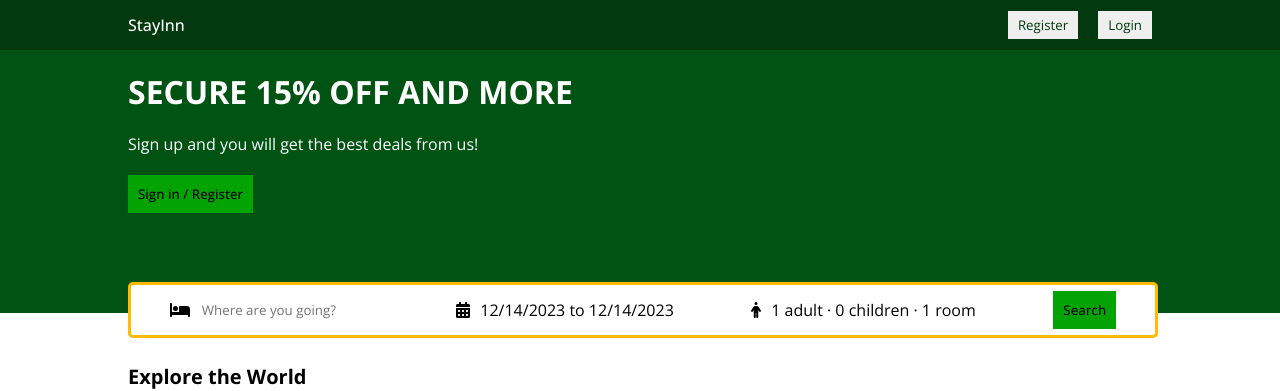
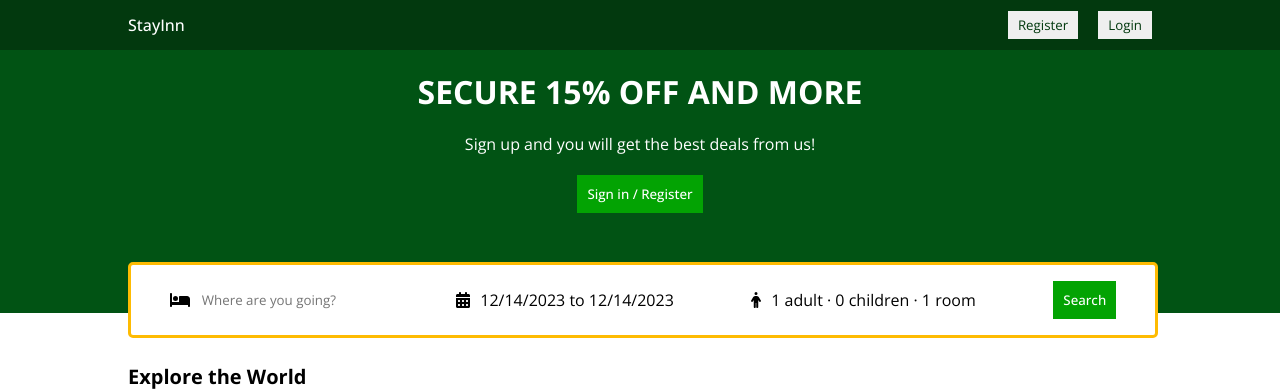
Before and after one commit to Hy371449/Booking-App, a React (Create React App) app in the folder client/: page / in a window 1280 px wide. Shown: the top 391 px of the page. Built offline with nearby package versions, Linux system fonts and the light colour scheme; no server answers.

Commit message:
Update header.css

```diff
--- a/client/src/components/header/header.css
+++ b/client/src/components/header/header.css
@@ -14,6 +14,14 @@
 
 .headerContainer.listMode {
   margin: 20px 0px 0px 0px;
+}
+
+.headerCenter {
+  display: flex;
+  justify-content: center;
+  align-items: center;
+  flex-direction: column;
+  width: 100%;
 }
 
 .headerList {
@@ -39,16 +47,18 @@
 }
 
 .headerBtn {
+  display: flex;
   background-color: #03a303;
-  color: black;
+  color: white;
   font-weight: 500;
   border: none;
   padding: 10px;
   cursor: pointer;
+  align-items: center;
 }
 
 .headerSearch {
-  height: 30px;
+  height: 50px;
   background-color: white;
   border: 3px solid #febb02;
   display: flex;
```
